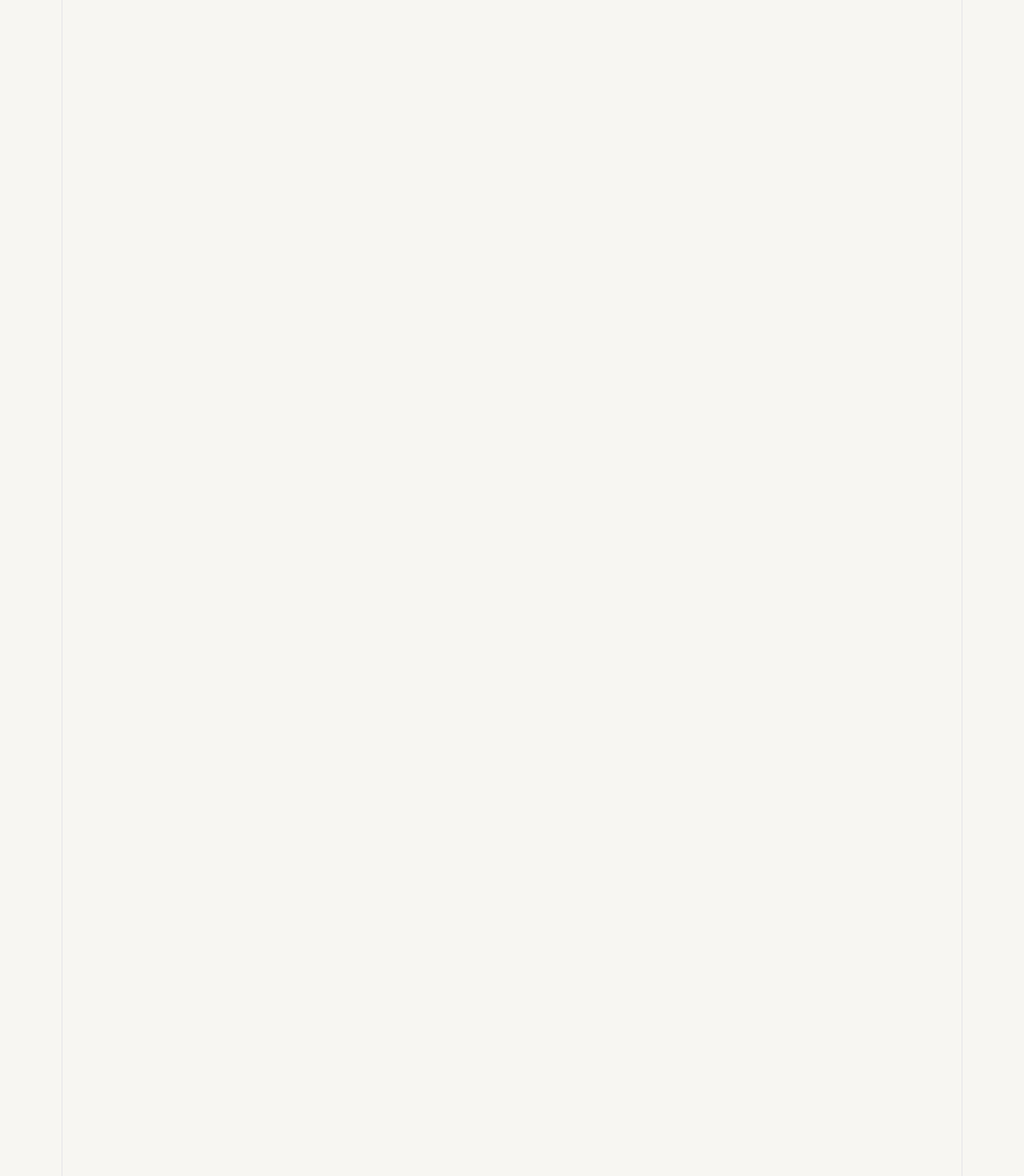
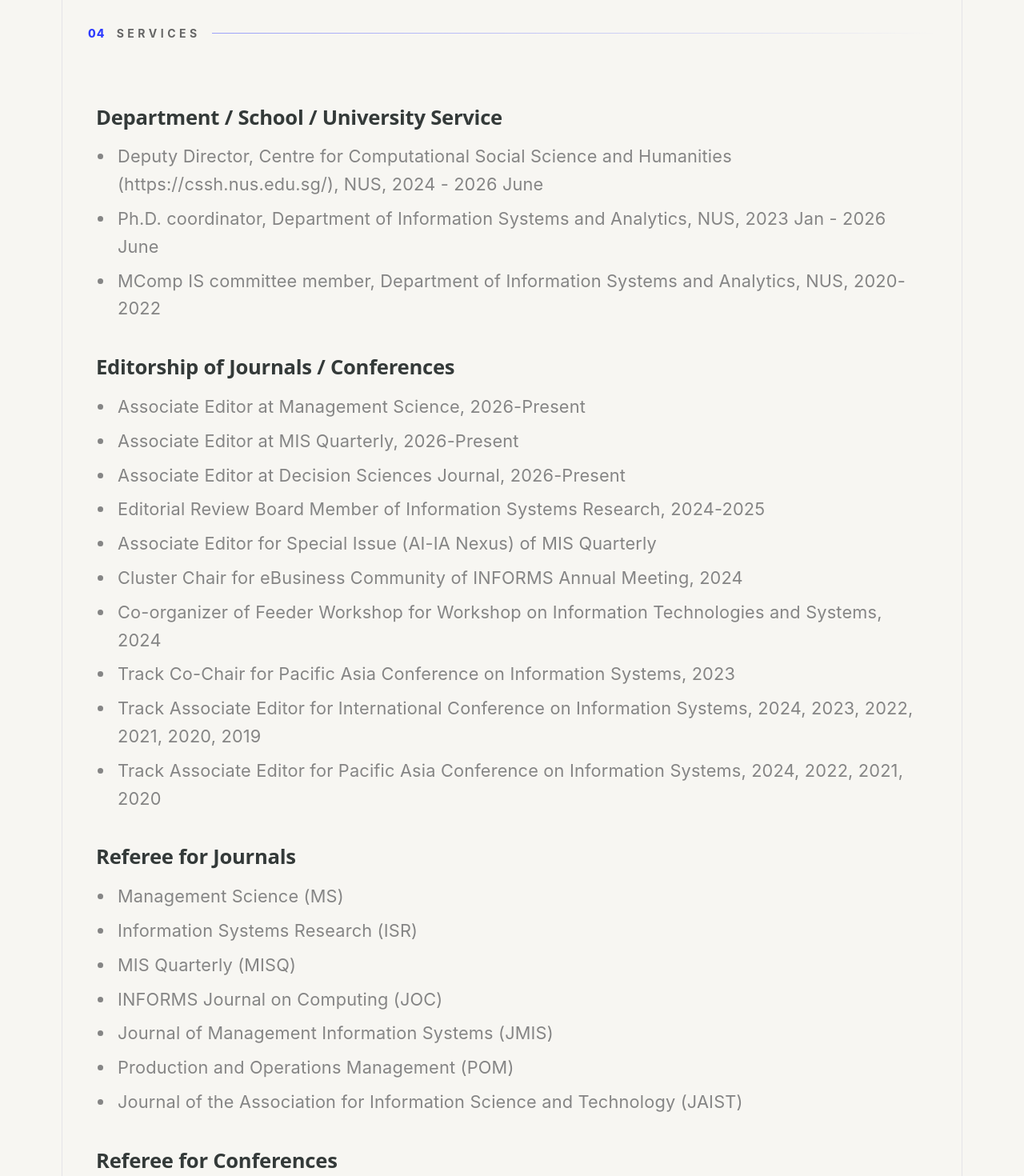
Before and after one commit to LeeZeHao/professorqiaodandanwebsite, a React (Vite) app: page / in a window 1280 px wide. Shown: the part 4240-5710 px from the top of the page at 80% size. Built offline with nearby package versions, Linux system fonts and the light colour scheme.

Commit message:
Add awards and services section

```diff
--- a/src/App.tsx
+++ b/src/App.tsx
@@ -4,6 +4,8 @@
 import { AboutSection } from "./components/AboutSection";
 import { ResearchSection } from "./components/ResearchSection";
 import { TeachingSection } from "./components/TeachingSection";
+import { ServicesSection } from "./components/ServicesSection";
+import { AwardsSection } from "./components/AwardsSection";
 import { navItems, type SectionId } from "./data/siteData";
 import "./styles/global.css";
 
@@ -126,20 +128,16 @@
           }}
         />
 
-        <section
-          id="services"
+        <ServicesSection
           ref={(el) => {
             sectionRefs.current.services = el;
           }}
-          className="placeholder-section"
         />
 
-        <section
-          id="awards"
+        <AwardsSection
           ref={(el) => {
             sectionRefs.current.awards = el;
           }}
-          className="placeholder-section"
         />
       </main>
 
--- /dev/null
+++ b/src/components/AwardsSection.tsx
@@ -0,0 +1,52 @@
+import { forwardRef } from "react";
+
+const teachingItems = [
+  {
+    title: "Grants",
+    details: [
+      "Ministry of Education Academic Research Fund Tier-2, 2025.06 ~ 2028.06",
+      "Ministry of Education Academic Research Fund Tier-1, 2024.01 ~ 2026.12",
+      "Ministry of Education Academic Research Fund Start-up",
+      "NET Institute Summer Grant, Summer 2019",
+    ],
+  },
+  {
+    title: "Awards",
+    details: [
+      "Robert Brown Promising Researcher Award, 2025",
+      "AIS Early Career Award, 2024",
+      "INFORMS ISS Gordon Davis Young Scholar Award, 2023",
+      "17th Beijing Philosophy and Social Sciences Outstanding Achievement Awards, 2019",
+      "Outstanding Graduate of Beijing, 2018, 2012",
+      "Outstanding Doctoral Thesis, 2018",
+      "China National Scholarship, 2016, 2009",
+      "Tsinghua-Jiangzhen Scholarship, 2015, 2014",
+    ],
+  },
+];
+
+export const AwardsSection = forwardRef<HTMLElement>(function AwardsSection(_, ref) {
+  return (
+    <section id="awards" ref={ref} className="awards-section">
+      <div className="section-kicker">
+        <span>05</span>
+        <p>Awards</p>
+        <div />
+      </div>
+
+      <div className="awards-content">
+        {teachingItems.map((item) => (
+          <div className="awards-block" key={item.title}>
+            <h2>{item.title}</h2>
+
+            <ul>
+              {item.details.map((detail) => (
+                <li key={detail}>{detail}</li>
+              ))}
+            </ul>
+          </div>
+        ))}
+      </div>
+    </section>
+  );
+});
--- a/src/components/ResearchSection.tsx
+++ b/src/components/ResearchSection.tsx
@@ -649,15 +649,17 @@
           </p>
         )}
 
-        {hasMorePublications && !showAllPublications && (
+        {hasMorePublications && (
           <div className="publication-more-wrap">
             <button
               type="button"
               className="publication-more-button"
-              aria-expanded="false"
-              onClick={() => setShowAllPublications(true)}
+              aria-expanded={showAllPublications}
+              onClick={() => setShowAllPublications((isExpanded) => !isExpanded)}
             >
-              Show More Publications
+              {showAllPublications
+                ? "Hide Extra Publications"
+                : "Show More Publications"}
             </button>
           </div>
         )}
--- /dev/null
+++ b/src/components/ServicesSection.tsx
@@ -0,0 +1,76 @@
+import { forwardRef } from "react";
+
+const teachingItems = [
+  {
+    title: "Department / School / University Service",
+    details: [
+      "Deputy Director, Centre for Computational Social Science and Humanities (https://cssh.nus.edu.sg/), NUS, 2024 - 2026 June",
+      "Ph.D. coordinator, Department of Information Systems and Analytics, NUS, 2023 Jan - 2026 June",
+      "MComp IS committee member, Department of Information Systems and Analytics, NUS, 2020-2022",
+    ],
+  },
+  {
+    title: "Editorship of Journals / Conferences",
+    details: [
+      "Associate Editor at Management Science, 2026-Present",
+      "Associate Editor at MIS Quarterly, 2026-Present",
+      "Associate Editor at Decision Sciences Journal, 2026-Present",
+      "Editorial Review Board Member of Information Systems Research, 2024-2025",
+      "Associate Editor for Special Issue (AI-IA Nexus) of MIS Quarterly",
+      "Cluster Chair for eBusiness Community of INFORMS Annual Meeting, 2024",
+      "Co-organizer of Feeder Workshop for Workshop on Information Technologies and Systems, 2024",
+      "Track Co-Chair for Pacific Asia Conference on Information Systems, 2023",
+      "Track Associate Editor for International Conference on Information Systems, 2024, 2023, 2022, 2021, 2020, 2019",
+      "Track Associate Editor for Pacific Asia Conference on Information Systems, 2024, 2022, 2021, 2020",
+    ],
+  },
+  {
+    title: "Referee for Journals",
+    details: [
+      "Management Science (MS)",
+      "Information Systems Research (ISR)",
+      "MIS Quarterly (MISQ)",
+      "INFORMS Journal on Computing (JOC)",
+      "Journal of Management Information Systems (JMIS)",
+      "Production and Operations Management (POM)",
+      "Journal of the Association for Information Science and Technology (JAIST)",
+    ],
+  },
+  {
+    title: "Referee for Conferences",
+    details: [
+      "International Conference on Information Systems (ICIS)",
+      "Conference on Information Systems and Technology (CIST)",
+      "Hawaii International Conference on System Sciences (HICSS)",
+      "Workshop on Information Technologies and Systems (WITS)",
+      "Pacific Asia Conference on Information Systems (PACIS)",
+      "China Summer Workshop on Information Management (CSWIM)",
+    ],
+  },
+];
+
+export const ServicesSection = forwardRef<HTMLElement>(function ServicesSection(_, ref) {
+  return (
+    <section id="services" ref={ref} className="services-section">
+      <div className="section-kicker">
+        <span>04</span>
+        <p>Services</p>
+        <div />
+      </div>
+
+      <div className="services-content">
+        {teachingItems.map((item) => (
+          <div className="services-block" key={item.title}>
+            <h2>{item.title}</h2>
+
+            <ul>
+              {item.details.map((detail) => (
+                <li key={detail}>{detail}</li>
+              ))}
+            </ul>
+          </div>
+        ))}
+      </div>
+    </section>
+  );
+});
--- a/src/styles/global.css
+++ b/src/styles/global.css
@@ -1089,8 +1089,8 @@
 }
 
 .teaching-section {
-  min-height: 100vh;
-  padding: 116px 0 80px;
+  min-height: auto;
+  padding: 96px 0 36px;
   scroll-margin-top: 120px;
   text-align: left;
 }
@@ -1128,8 +1128,8 @@
 
 .services-section,
 .awards-section {
-  min-height: 100vh;
-  padding: 116px 0 80px;
+  min-height: auto;
+  padding: 56px 0 36px;
   scroll-margin-top: 120px;
   text-align: left;
 }
```
Also changed, not shown: 1 other file (tests, documents, lock files or other folders).
